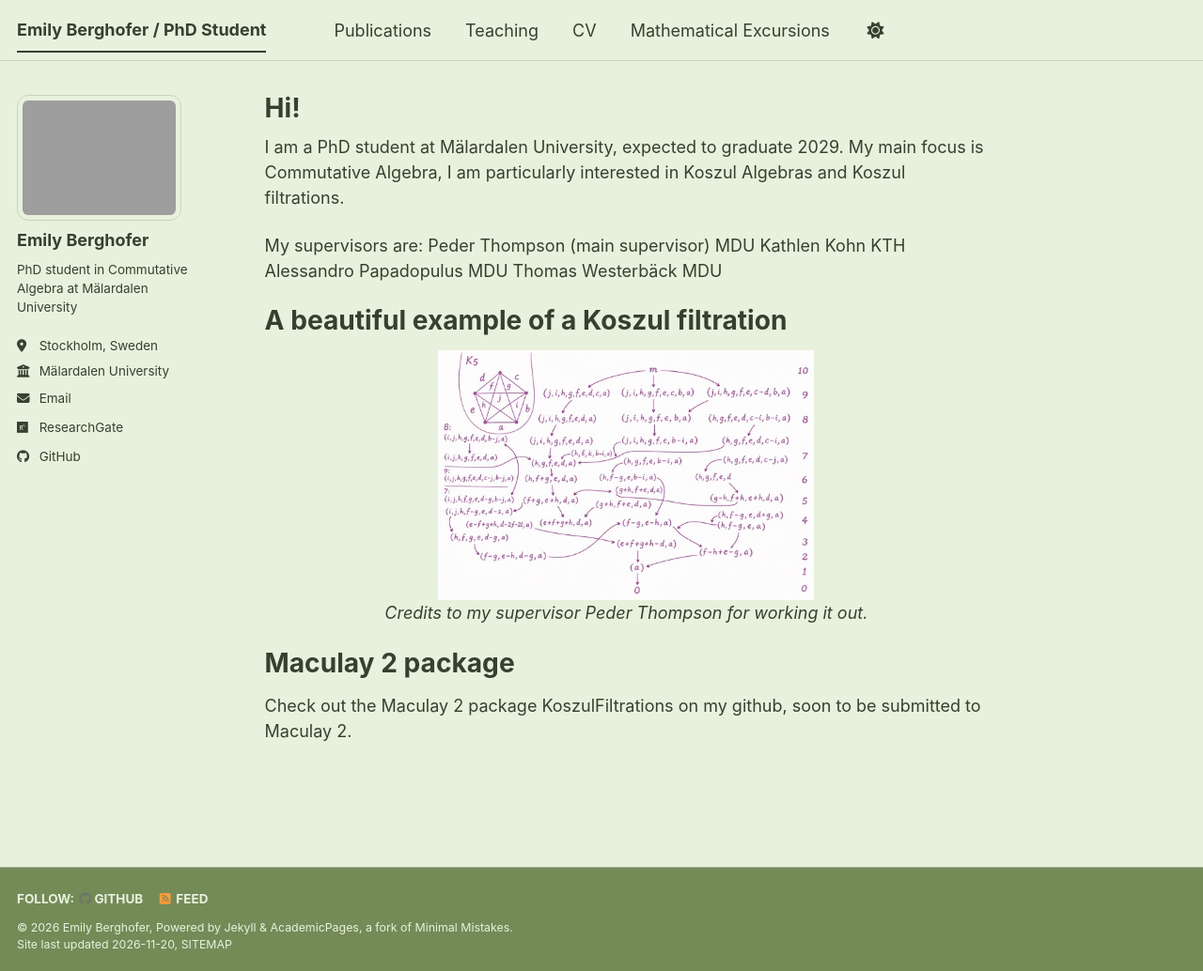
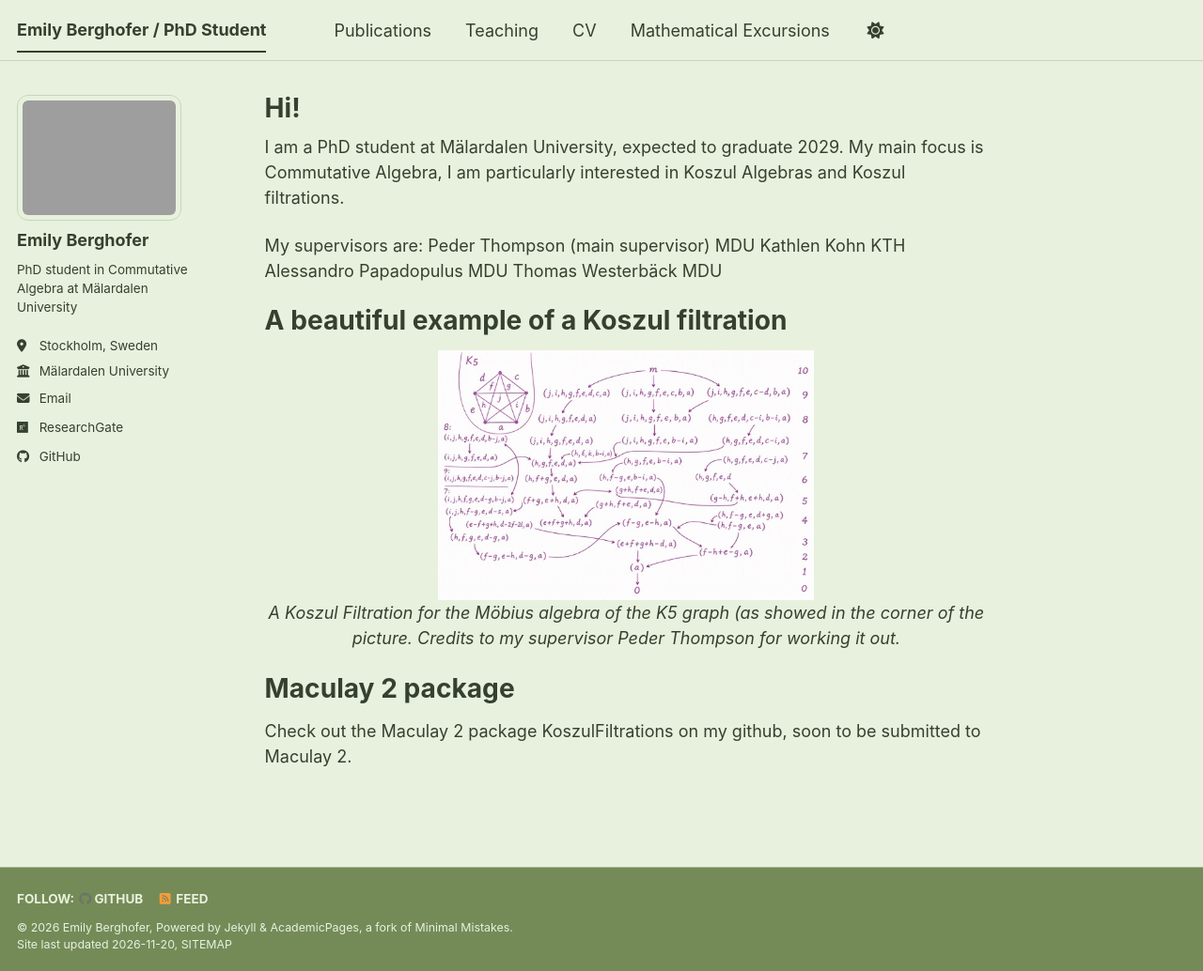
Before and after one commit to emily-berghofer/emily-berghofer.github.io, a Jekyll site: the page built from _pages/about.md, in a window 1280 px wide and 1034 px high. Shown: the whole window at 94% size. Built offline with Jekyll 4.4.1, drawn with Linux system fonts in a browser that asks for light colours; a style sheet for code colours, icons or effects is not loaded.

Commit message:
Improve image description and credits in about.md
Updated the alt text and caption for the Koszul filtration image.

```diff
--- a/_pages/about.md
+++ b/_pages/about.md
@@ -18,8 +18,8 @@ Thomas Westerbäck MDU
 A beautiful example of a Koszul filtration
 ======
 <div style="text-align: center;">
-  <img src="/images/kfexample.jpg" alt=" A Koszul Filtration for the Möbius algebra of the K5 graph (as showed in the corner of the picture" width="400">
-  <p><em>Credits to my supervisor Peder Thompson for working it out.</em></p>
+  <img src="/images/kfexample.jpg" alt=" A Koszul Filtration for the Möbius algebra of the K5 graph (as showed in the corner of the picture)" width="400">
+  <p><em> A Koszul Filtration for the Möbius algebra of the K5 graph (as showed in the corner of the picture. Credits to my supervisor Peder Thompson for working it out.</em></p>
 </div>
 
 Maculay 2 package
```
